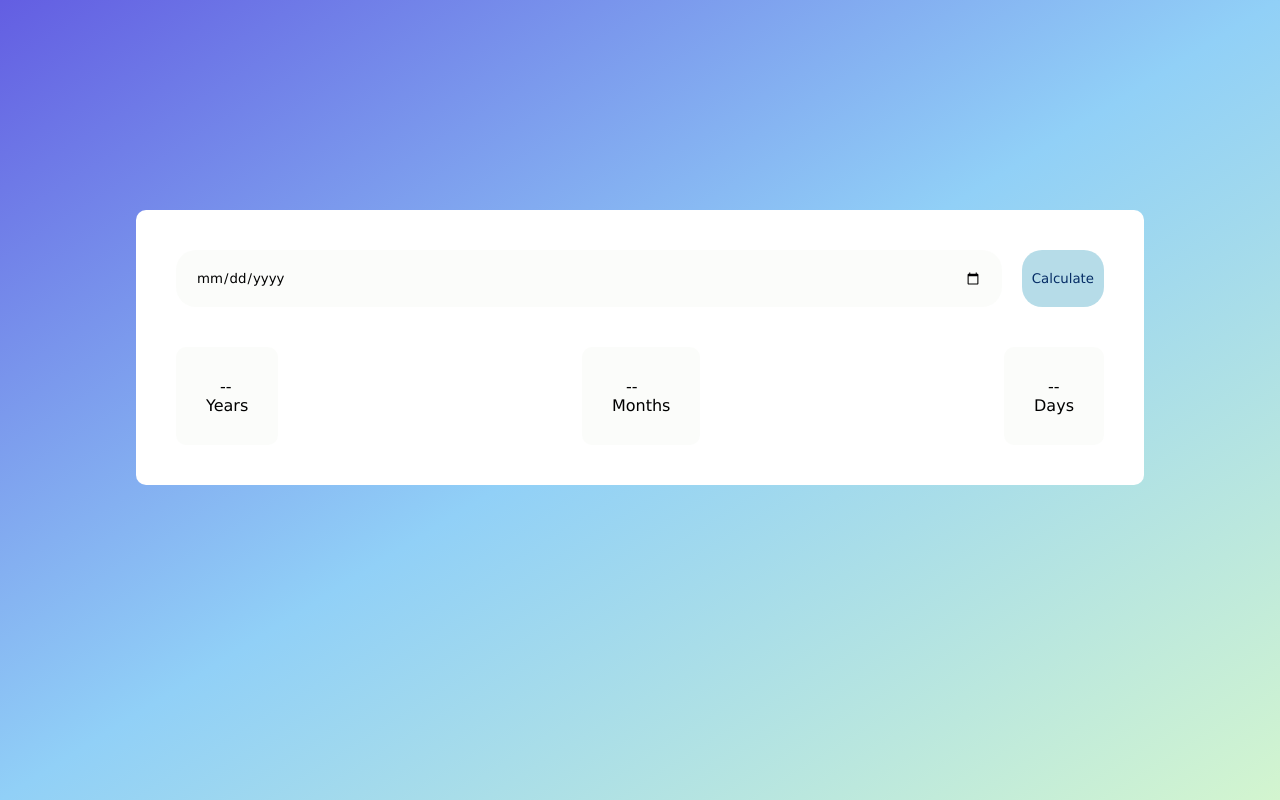
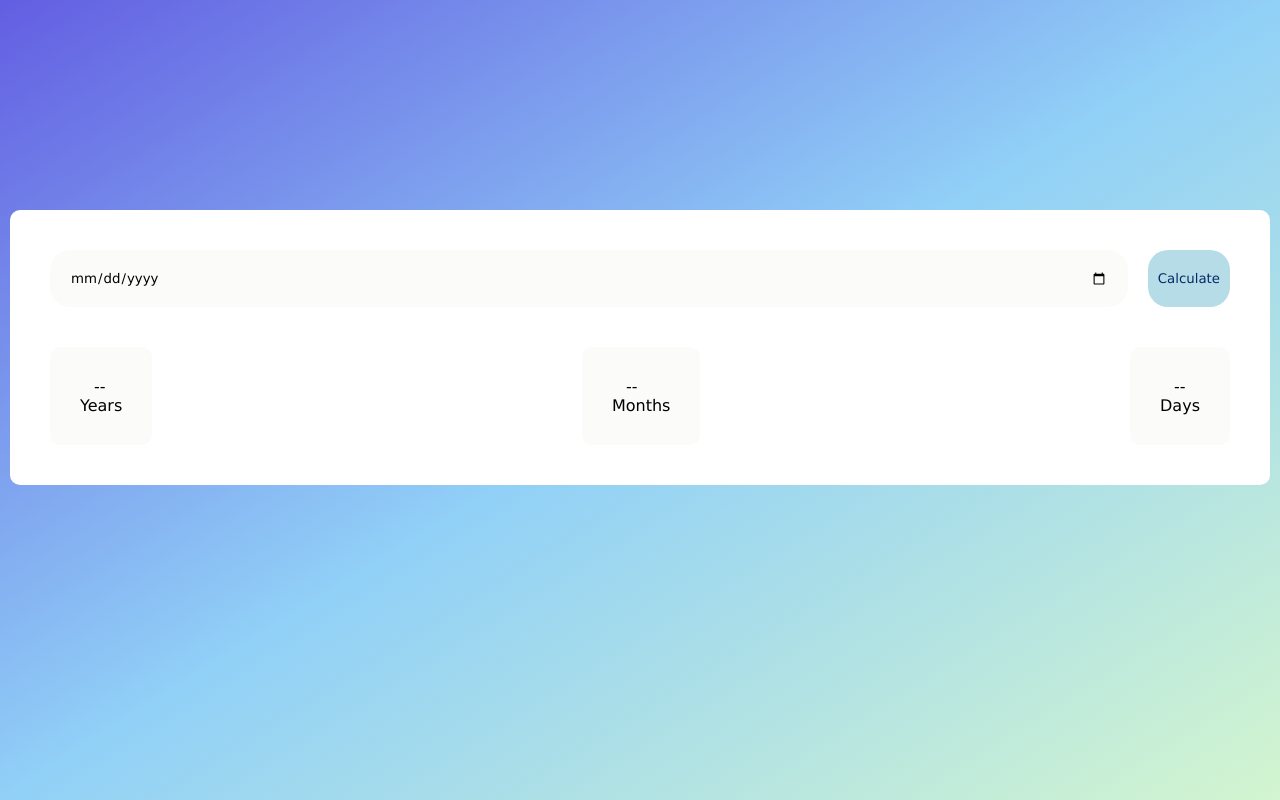
Before and after one commit to shazaelali/AgeCalculater, a plain HTML site: page index.html in a window 1280 px wide. Drawn offline with Linux system fonts and the light colour scheme.

Commit message:
Update homePage.css

```diff
--- a/assets/homePage.css
+++ b/assets/homePage.css
@@ -132,3 +132,11 @@ button{
 
     }
 }
+@media only screen and (min-width: 900px) {
+    section{
+
+        width: 100%;
+
+
+    }
+}
```
